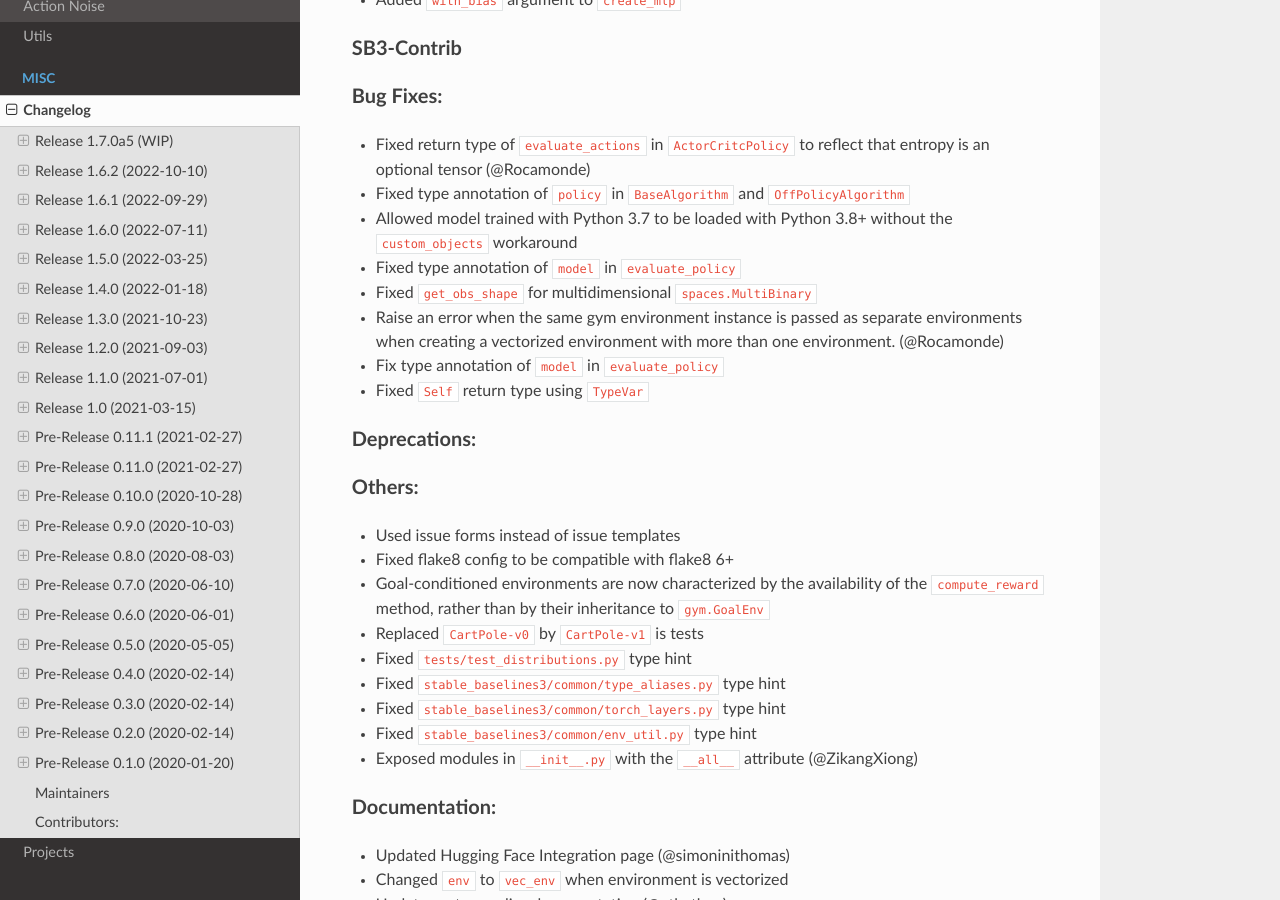
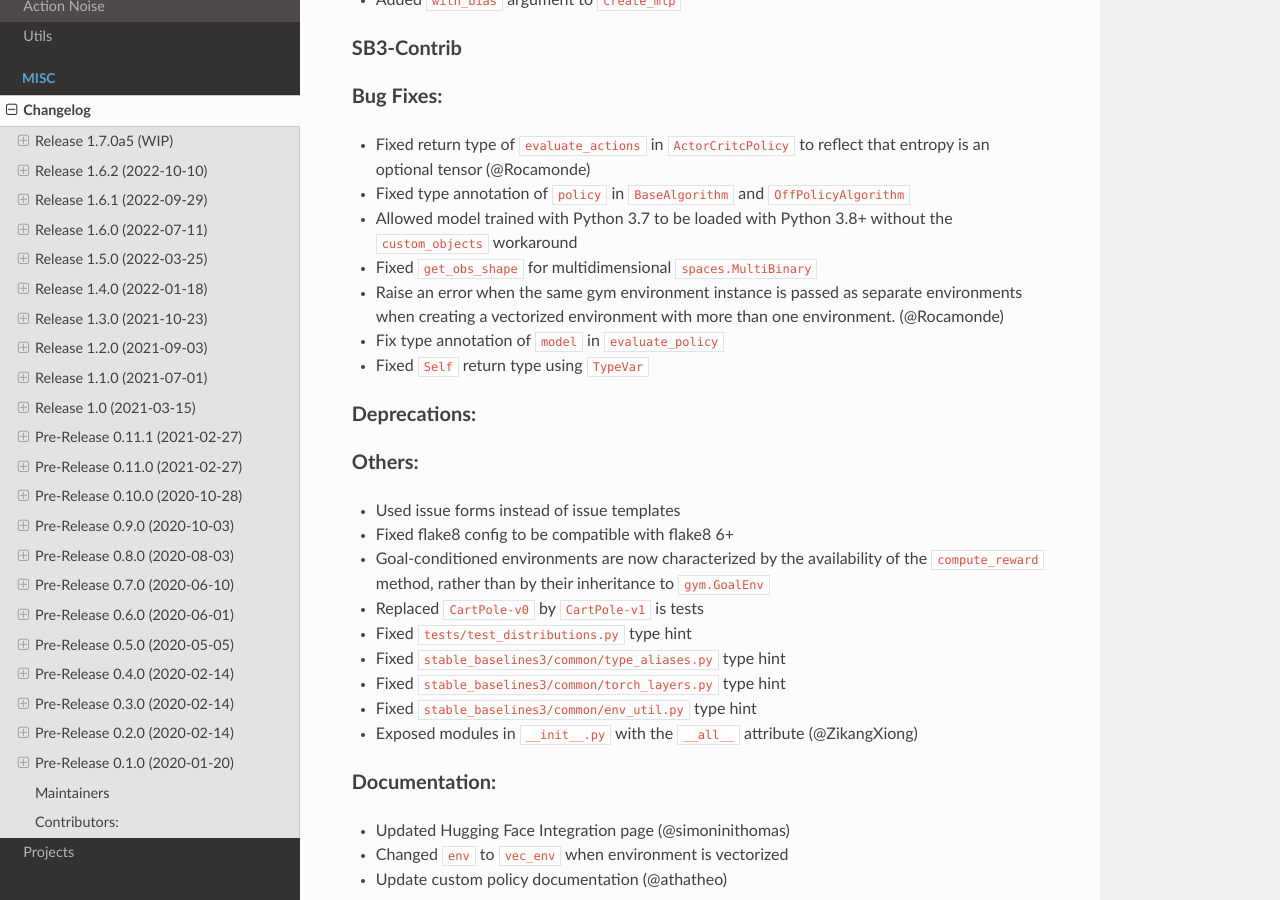
Before and after one commit to DLR-RM/stable-baselines3, a Sphinx documentation site: the page built from docs/misc/changelog.rst, in a window 1280 px wide and 900 px high, scrolled down 466 px. Built offline with Sphinx 7.4.7 and the Read the Docs theme 2.0.0, drawn with Linux system fonts in a browser that asks for light colours; pages that are not in the unit, such as notebooks, are missing from menus; the version number could not be read and is left out.

Commit message:
Update changelog.rst

```diff
--- a/docs/misc/changelog.rst
+++ b/docs/misc/changelog.rst
@@ -27,7 +27,6 @@
 - Fixed return type of ``evaluate_actions`` in ``ActorCritcPolicy`` to reflect that entropy is an optional tensor (@Rocamonde)
 - Fixed type annotation of ``policy`` in ``BaseAlgorithm`` and ``OffPolicyAlgorithm``
 - Allowed model trained with Python 3.7 to be loaded with Python 3.8+ without the ``custom_objects`` workaround
-- Fixed type annotation of ``model`` in ``evaluate_policy``
 - Fixed ``get_obs_shape`` for multidimensional ``spaces.MultiBinary``
 - Raise an error when the same gym environment instance is passed as separate environments when creating a vectorized environment with more than one environment. (@Rocamonde)
 - Fix type annotation of ``model`` in ``evaluate_policy``
```
